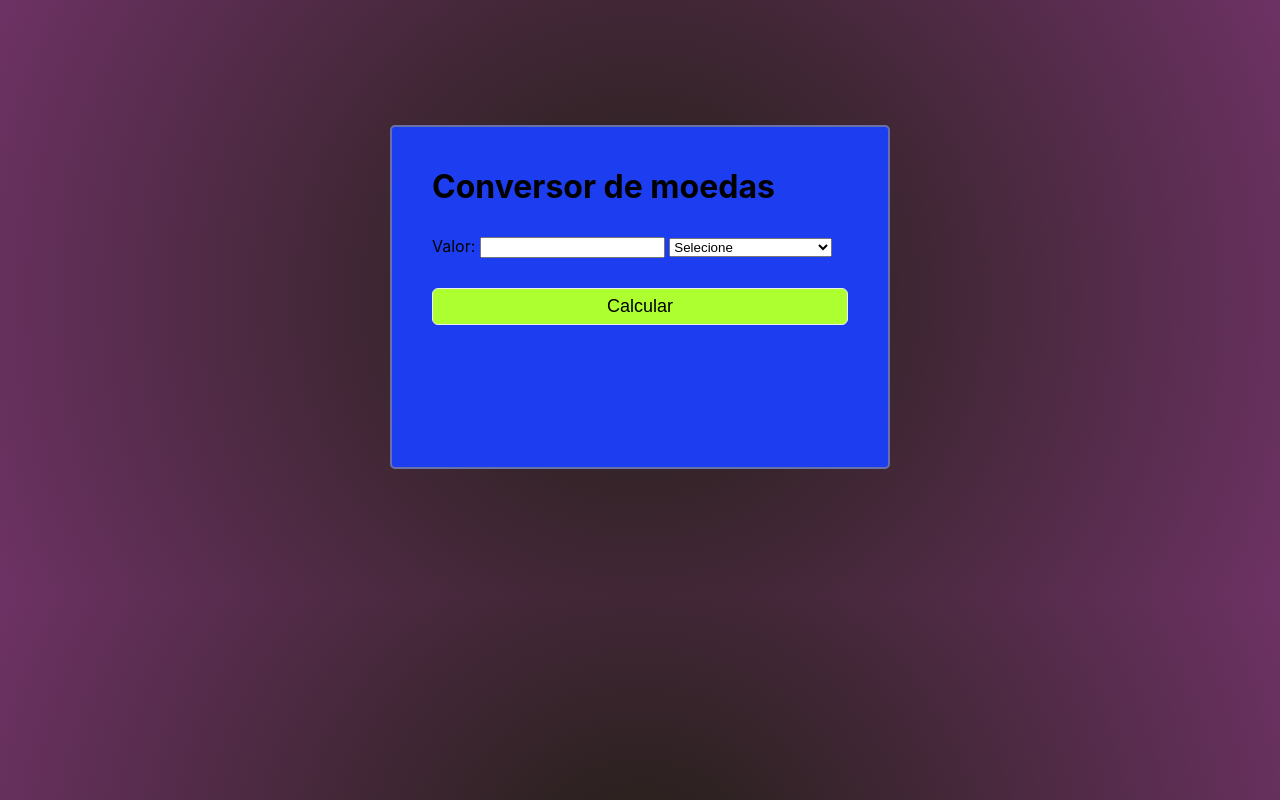
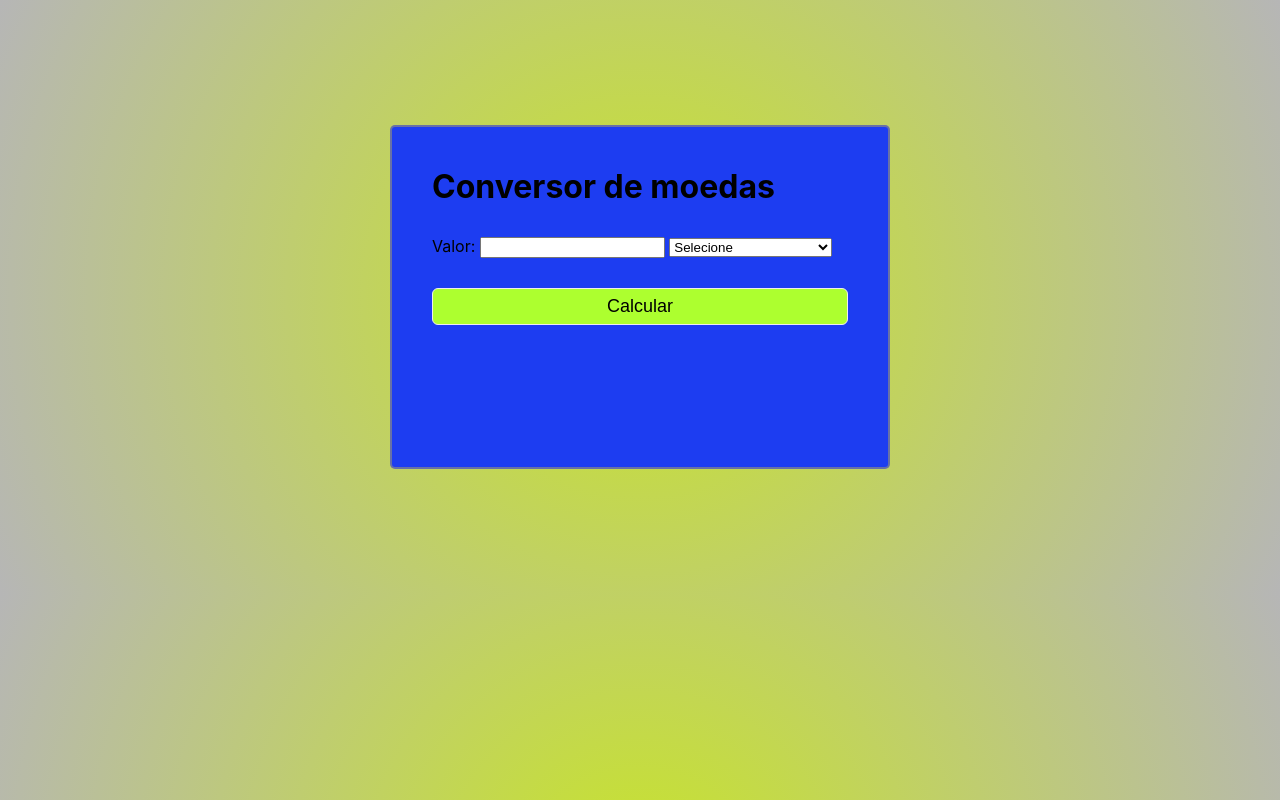
Before and after one commit to klayver2001/conversorMoedas, a plain HTML site: page index.html in a window 1280 px wide. Drawn offline with nearby package versions, Linux system fonts and the light colour scheme; no server answers.

Commit message:
Update principal.css

```diff
--- a/Estilo/principal.css
+++ b/Estilo/principal.css
@@ -1,7 +1,7 @@
 body {
   max-width: 500px;
   margin: auto;
-  background: radial-gradient(circle, rgb(34, 31, 21, 1) 0%, rgba(109, 50, 100, 1) 100%);
+  background: radial-gradient(circle, rgb(200, 228, 41) 0%, rgb(182, 182, 182) 100%);
   font-family: -apple-system, BlinkMacSystemFont, 'Segoe UI', Roboto, Oxygen, Ubuntu, Cantarell, 'Open Sans', 'Helvetica Neue', sans-serif;
 }
 
```
